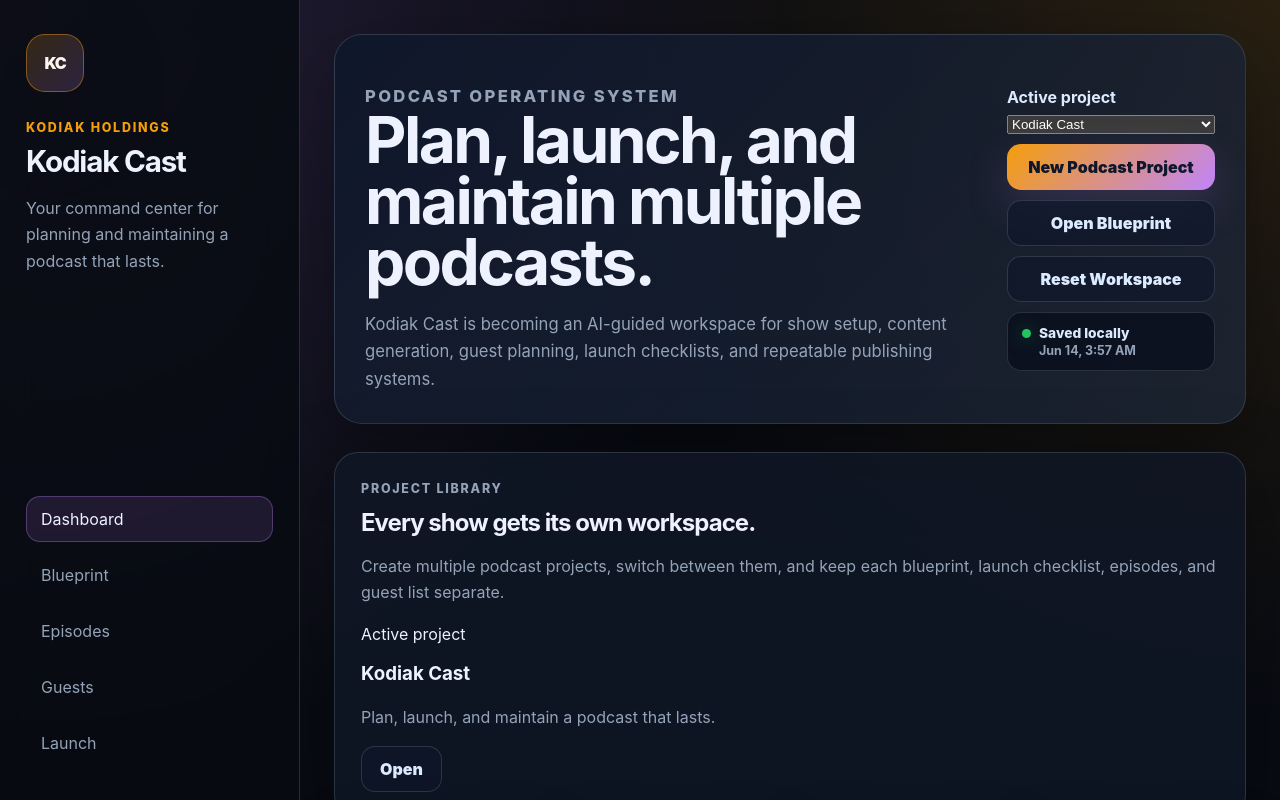
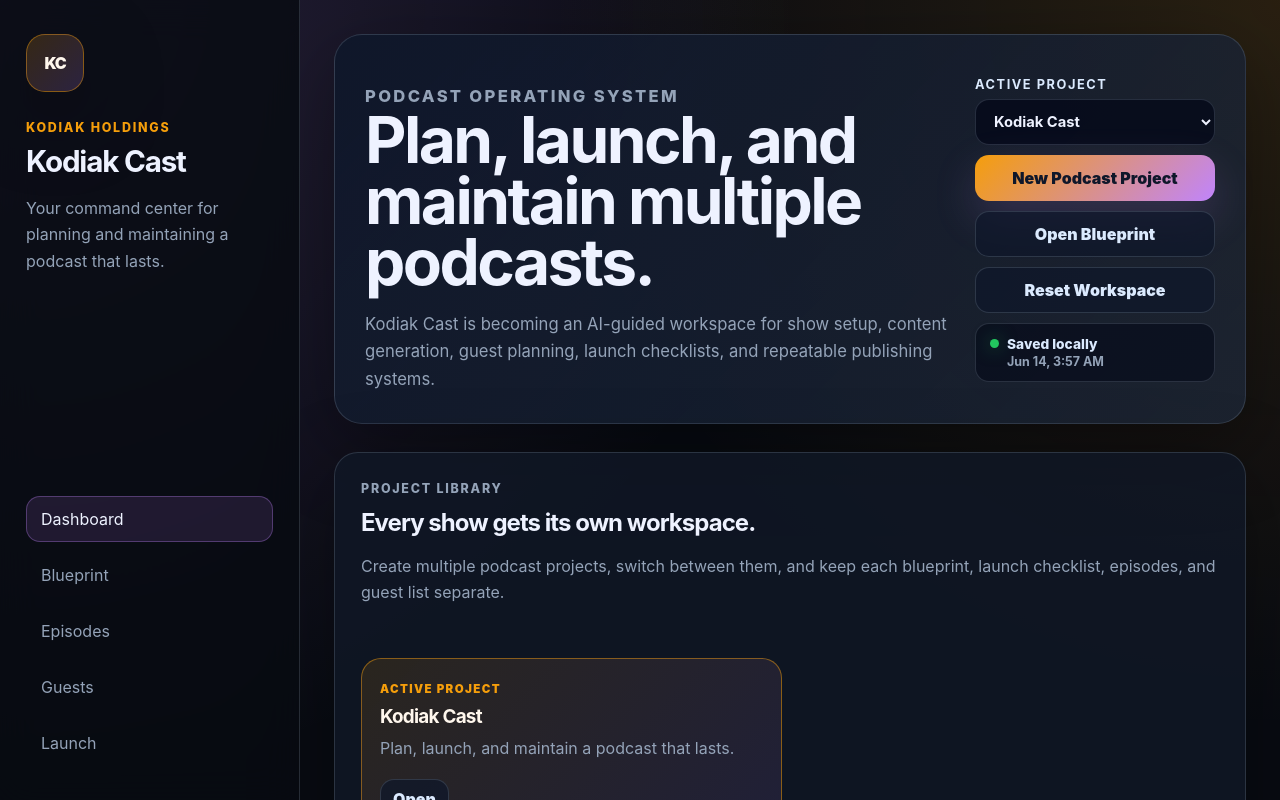
Before and after one commit to PapaKodiak92/kodiak-cast, a React (Vite) app: page / in a window 1280 px wide. Shown: the top 800 px of the page. Built offline with nearby package versions, Linux system fonts and the light colour scheme.

Commit message:
Style multi-project workspace controls

```diff
--- a/src/workspace.css
+++ b/src/workspace.css
@@ -1,7 +1,7 @@
 .hero-actions {
   display: grid;
   gap: 10px;
-  min-width: 208px;
+  min-width: 240px;
 }
 
 .secondary-button {
@@ -22,6 +22,39 @@
   border-color: rgba(245, 158, 11, 0.44);
   background: rgba(245, 158, 11, 0.1);
   color: var(--text);
+}
+
+.danger-button:hover {
+  border-color: rgba(248, 113, 113, 0.5);
+  background: rgba(248, 113, 113, 0.1);
+}
+
+.project-picker {
+  gap: 7px;
+  color: #dbeafe;
+  font-size: 0.8rem;
+  text-transform: uppercase;
+  letter-spacing: 0.12em;
+}
+
+.project-picker select {
+  width: 100%;
+  min-height: 46px;
+  border: 1px solid var(--line);
+  border-radius: 14px;
+  background: rgba(2, 6, 23, 0.72);
+  color: var(--text);
+  outline: none;
+  padding: 0 14px;
+  font: inherit;
+  font-size: 0.92rem;
+  text-transform: none;
+  letter-spacing: 0;
+}
+
+.project-picker select:focus {
+  border-color: rgba(245, 158, 11, 0.68);
+  box-shadow: 0 0 0 4px rgba(245, 158, 11, 0.1);
 }
 
 .save-status {
@@ -53,10 +86,77 @@
   box-shadow: 0 0 18px rgba(34, 197, 94, 0.52);
 }
 
+.project-library-panel {
+  display: grid;
+  gap: 18px;
+}
+
+.project-grid {
+  display: grid;
+  grid-template-columns: repeat(2, minmax(0, 1fr));
+  gap: 16px;
+}
+
+.project-card {
+  display: grid;
+  gap: 18px;
+  padding: 18px;
+  border: 1px solid var(--line);
+  border-radius: 20px;
+  background: rgba(15, 23, 42, 0.74);
+}
+
+.project-card.active {
+  border-color: rgba(245, 158, 11, 0.48);
+  background: linear-gradient(135deg, rgba(245, 158, 11, 0.12), rgba(192, 132, 252, 0.1));
+}
+
+.project-card span {
+  color: var(--accent-strong);
+  font-size: 0.72rem;
+  font-weight: 900;
+  letter-spacing: 0.12em;
+  text-transform: uppercase;
+}
+
+.project-card h3 {
+  margin: 8px 0 8px;
+  color: #fff7ed;
+  font-size: 1.18rem;
+  letter-spacing: -0.04em;
+}
+
+.project-card p {
+  margin: 0;
+  color: var(--muted);
+  line-height: 1.6;
+}
+
+.project-card-actions {
+  display: flex;
+  flex-wrap: wrap;
+  gap: 10px;
+}
+
+.project-card-actions .secondary-button {
+  min-height: 40px;
+  padding: 9px 12px;
+}
+
+@media (max-width: 1040px) {
+  .project-grid {
+    grid-template-columns: 1fr;
+  }
+}
+
 @media (max-width: 720px) {
   .hero-actions,
   .hero-actions .primary-button,
   .hero-actions .secondary-button {
     width: 100%;
   }
+
+  .project-card-actions {
+    display: grid;
+  }
 }
```
